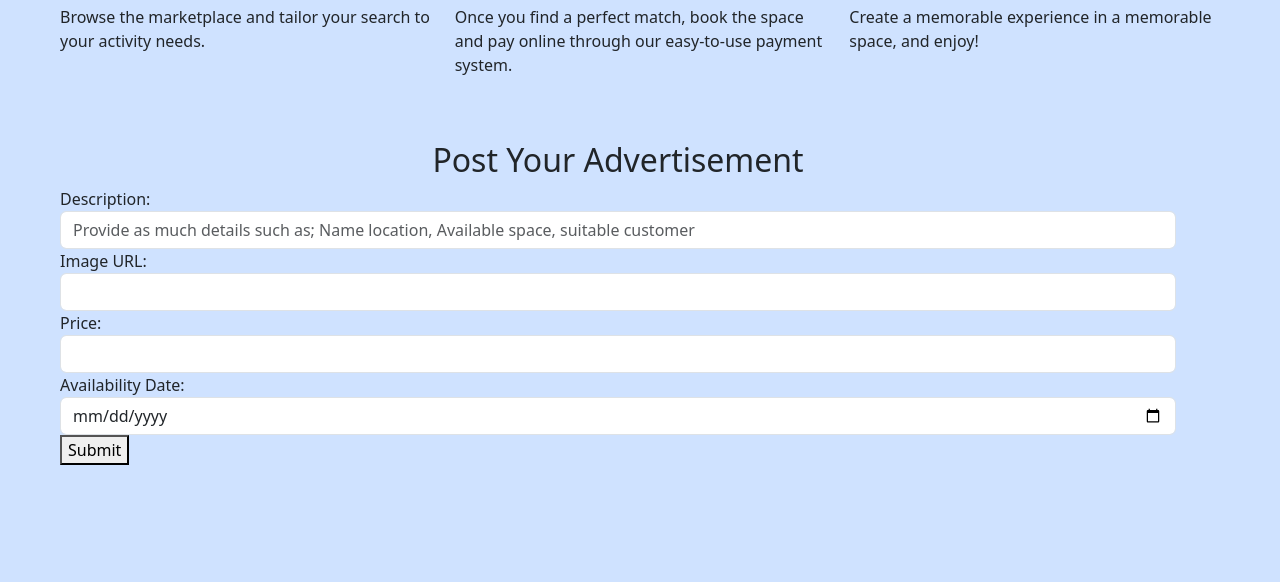
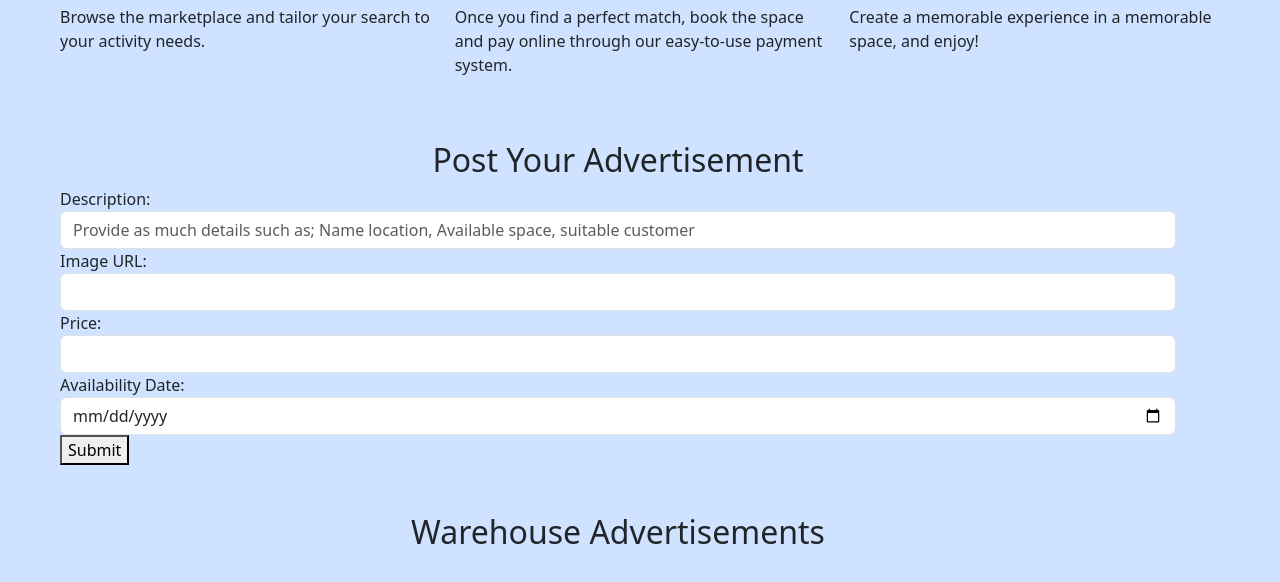
Before and after one commit to ReadsKe/warehouse-Project, a plain HTML site: page Phase 1 Project/index.html in a window 1280 px wide. Shown: the part 782-1364 px from the top of the page. Before the commit the page ends 1295 px from the top, so only its background shows below. Drawn offline with nearby package versions, Linux system fonts and the light colour scheme.

Commit message:
display section for advertisements

```diff
--- a/Phase 1 Project/index.html
+++ b/Phase 1 Project/index.html
@@ -90,6 +90,13 @@
                 <button type="submit" id="addpost">Submit</button>
             </form>
         </div>
+        <!-- display for Advertisement -->
+        <div class="container m-5" >
+            <div class="container text-center">
+            <h2>Warehouse Advertisements</h2>
+            </div>
+            <ul id="warehouseList"></ul>
+        </div>
 
      <script src="https://cdn.jsdelivr.net/npm/bootstrap@5.3.2/dist/js/bootstrap.bundle.min.js" integrity="sha384-C6RzsynM9kWDrMNeT87bh95OGNyZPhcTNXj1NW7RuBCsyN/o0jlpcV8Qyq46cDfL" crossorigin="anonymous"></script>
         <script src="./index.js"></script>
```
Lines whose indentation alone changed are shown as unchanged.
